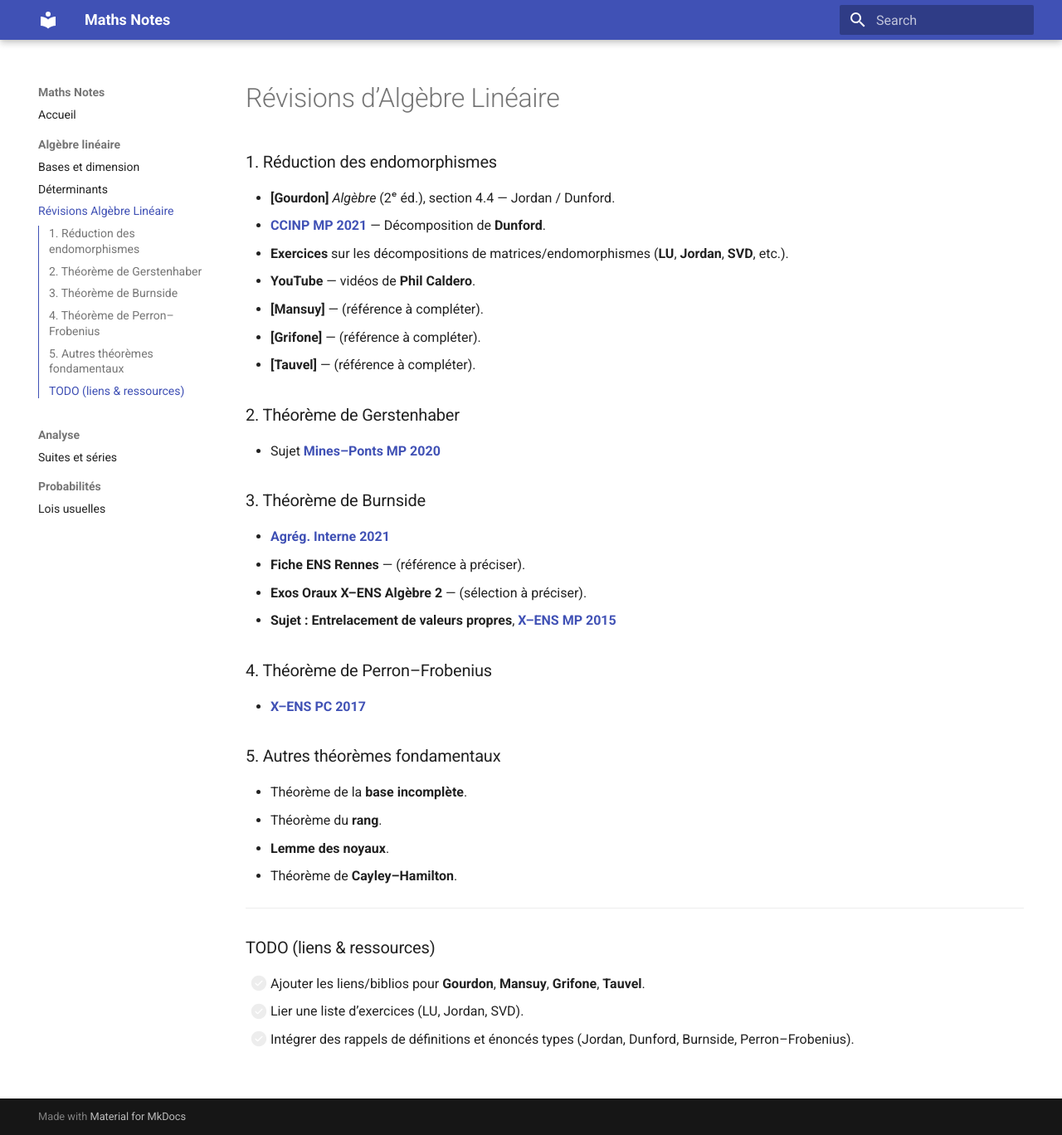
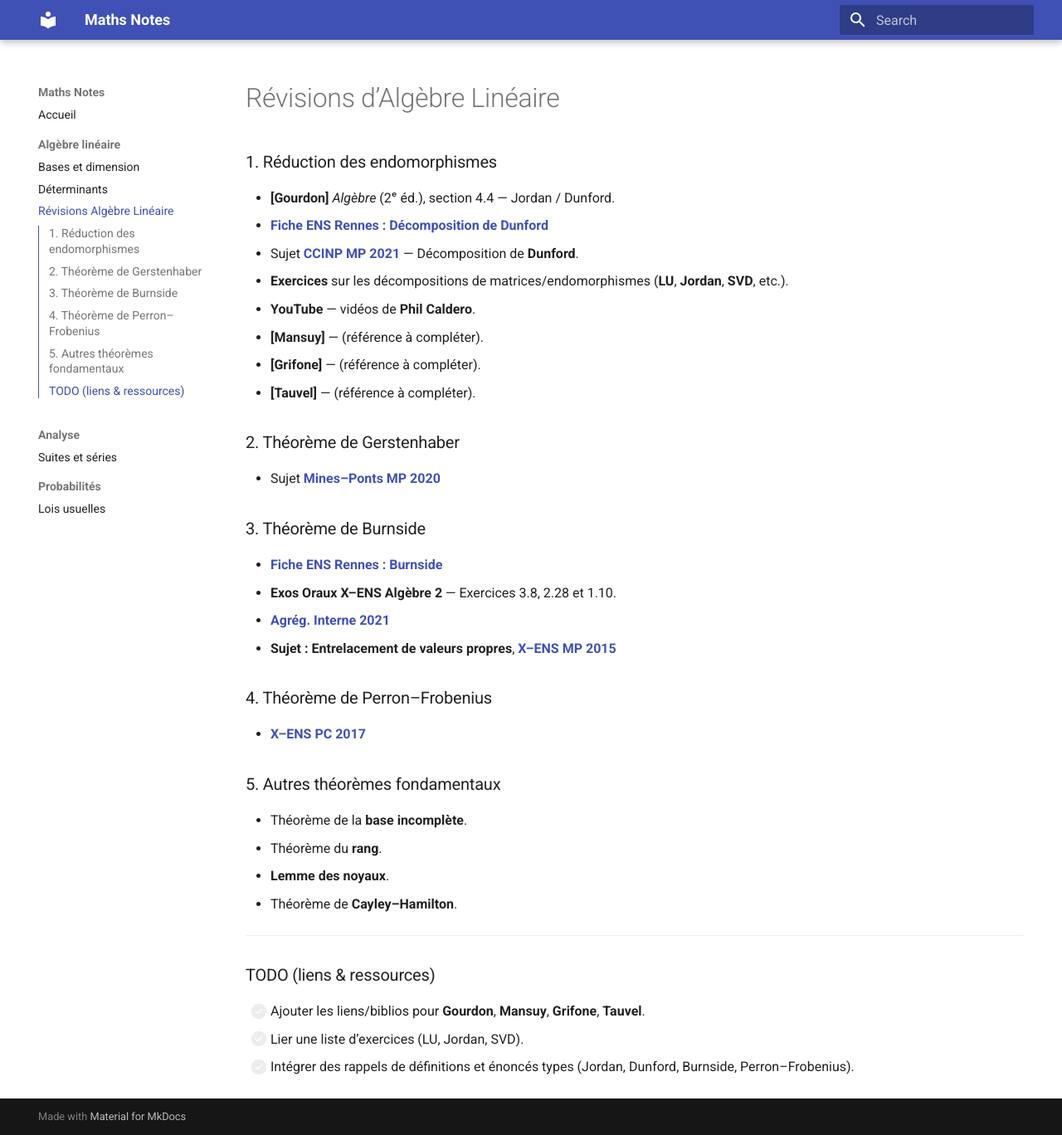
Before and after one commit to gpcoursera/maths-notes, an MkDocs documentation site: the page built from docs/algebre/revisions-algebre-lineaire.md, in a window 1280 px wide and 1368 px high. Shown: the whole window at 83% size. Built offline with MkDocs 1.6.1 and Material for MkDocs 9.7.7, drawn with Linux system fonts in a browser that asks for light colours.

Commit message:
Add fiches burnside and dunford

```diff
--- a/docs/algebre/revisions-algebre-lineaire.md
+++ b/docs/algebre/revisions-algebre-lineaire.md
@@ -2,7 +2,8 @@
 
 ### 1. Réduction des endomorphismes
 - **[Gourdon]** *Algèbre* (2ᵉ éd.), section 4.4 — Jordan / Dunford.
-- [**CCINP MP 2021**](../assets/pdfs/CCINP_2021_MP_Maths_2_e.pdf){ target=_blank } — Décomposition de **Dunford**.
+- [**Fiche ENS Rennes : Décomposition de Dunford**](../assets/pdfs/decomp_dunford.pdf){ target=_blank }
+- Sujet [**CCINP MP 2021**](../assets/pdfs/CCINP_2021_MP_Maths_2_e.pdf){ target=_blank } — Décomposition de **Dunford**.
 - **Exercices** sur les décompositions de matrices/endomorphismes (**LU**, **Jordan**, **SVD**, etc.).
 - **YouTube** — vidéos de **Phil Caldero**.
 - **[Mansuy]** — (référence à compléter).
@@ -13,9 +14,9 @@
 - Sujet [**Mines–Ponts MP 2020**](../assets/pdfs/Mines-Ponts_2020_MP_Maths_1_e.pdf){ target=_blank }
 
 ### 3. Théorème de Burnside
+- [**Fiche ENS Rennes : Burnside**](../assets/pdfs/burnside.pdf){ target=_blank }
+- **Exos Oraux X–ENS Algèbre 2** — Exercices 3.8, 2.28 et 1.10.
 - [**Agrég. Interne 2021**](../assets/pdfs/Agreg-Interne_2021_Maths_ep1.pdf){ target=_blank }
-- **Fiche ENS Rennes** — (référence à préciser).
-- **Exos Oraux X–ENS Algèbre 2** — (sélection à préciser).
 - **Sujet : Entrelacement de valeurs propres**, [**X–ENS MP 2015**](../assets/pdfs/X-ENS_2015_Maths_A.pdf){ target=_blank }
 
 ### 4. Théorème de Perron–Frobenius
```
